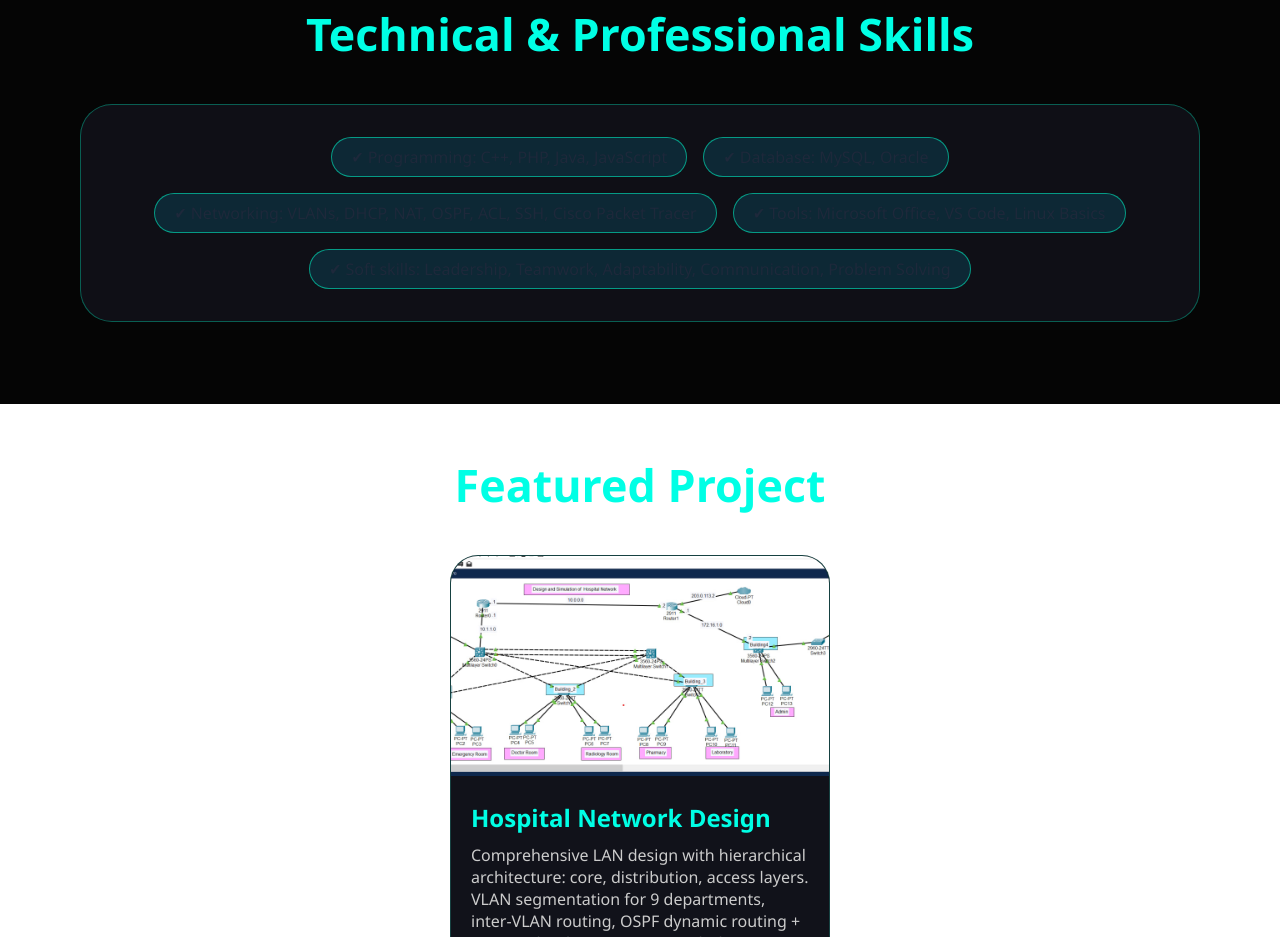
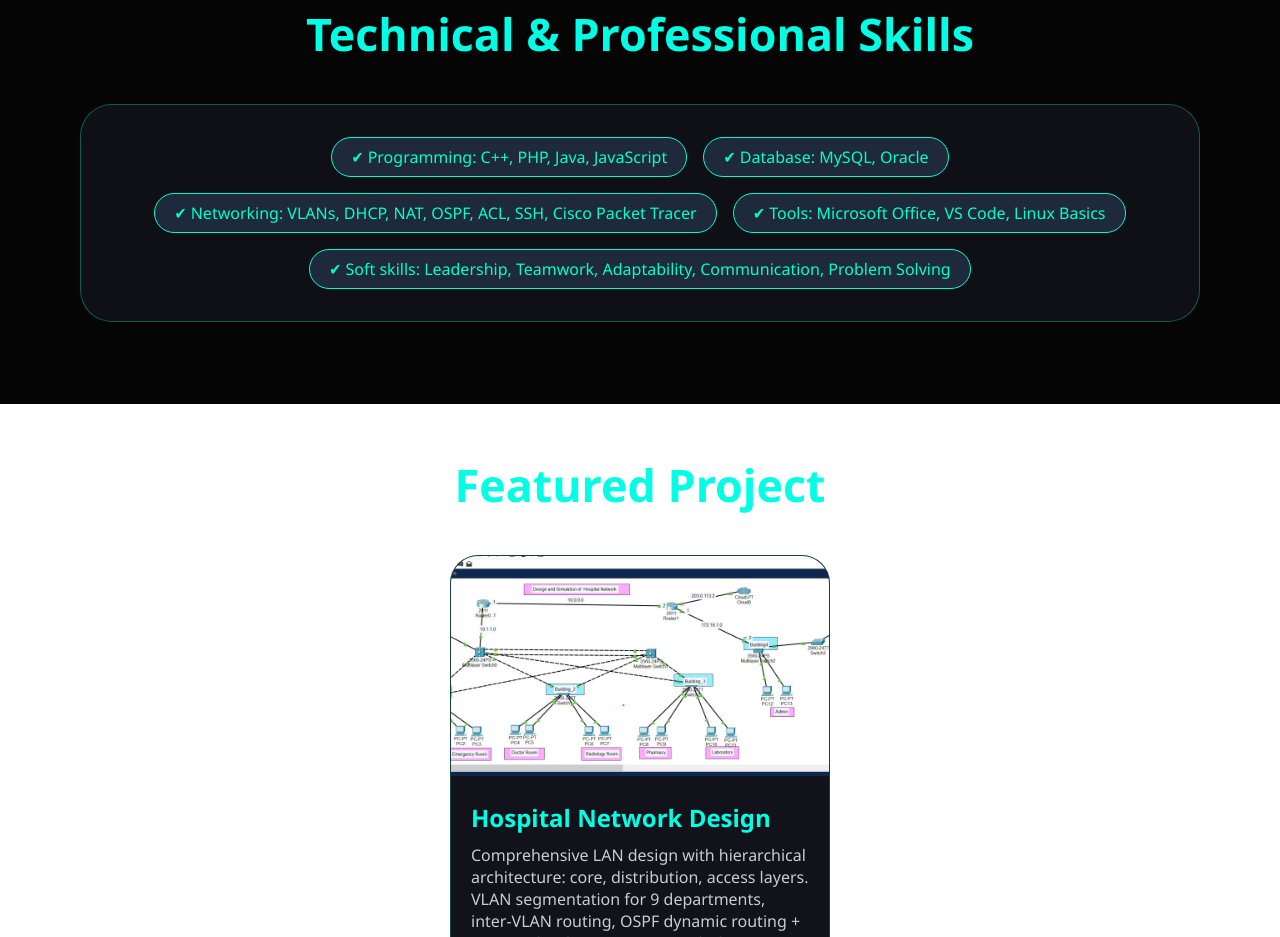
Before and after one commit to jerus21abi/my_website_Eyerus, a plain HTML site: page index.html in a window 1280 px wide. Shown: the part 1794-2731 px from the top of the page. Drawn offline with nearby package versions, Linux system fonts and the light colour scheme.

Commit message:
Update index.html

```diff
--- a/index.html
+++ b/index.html
@@ -38,7 +38,8 @@
         .exp-list { padding-left: 1.5rem; }
         .exp-list li { margin-bottom: 0.65rem; color: #dddddd; }
         .skill-grid { display: flex; flex-wrap: wrap; gap: 1rem; justify-content: center; }
-        .skill-tag { background: #00ccff22; padding: 0.5rem 1.2rem; border-radius: 40px; border: 1px solid #00ffcc88; }
+        .skill-tag { background: #1e293b; padding: 0.5rem 1.2rem; border-radius: 40px; border: 1px solid #00ffcc; color: #00ffcc; font-weight: 500; }
+    //    .skill-tag { background: #00ccff22; padding: 0.5rem 1.2rem; border-radius: 40px; border: 1px solid #00ffcc88; }
         .projects-container { display: flex; justify-content: center; flex-wrap: wrap; gap: 40px; }
         .project-box { width: 380px; background: #11121a; border-radius: 28px; overflow: hidden; transition: 0.4s; border: 1px solid #2cffdd33; }
         .project-box:hover { transform: translateY(-12px); box-shadow: 0 0 35px #00ffccaa; }
```
